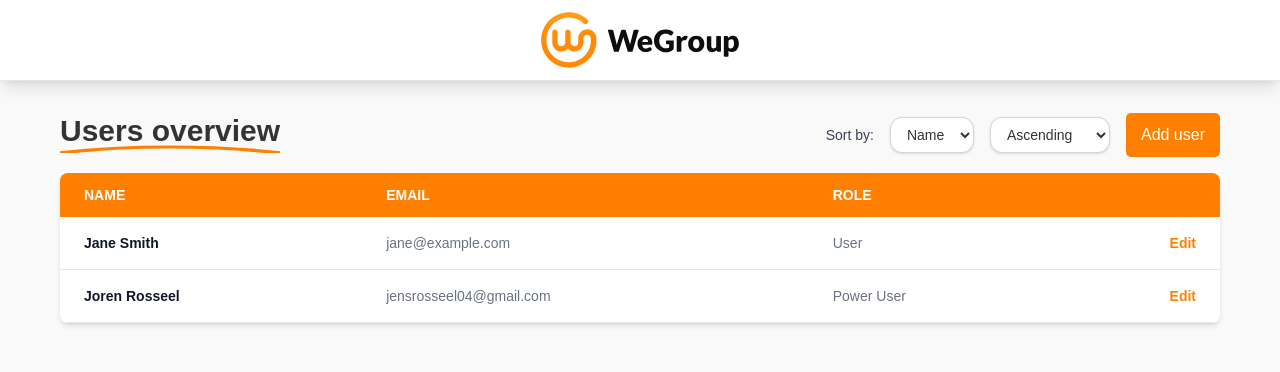
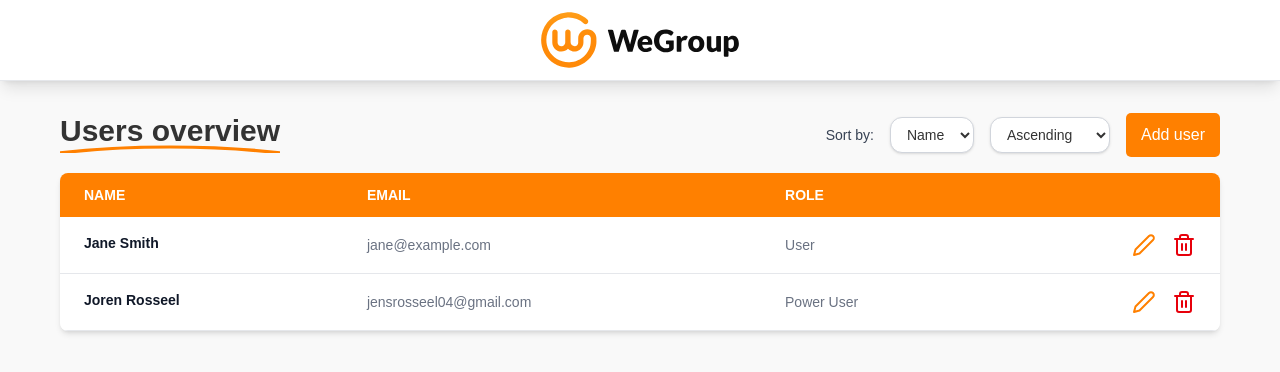
Before and after one commit to jensrosseel2/wg-assessment-jens, a React (Vite) app: page /users in a window 1280 px wide. Shown: the top 372 px of the page. Built offline with nearby package versions, Linux system fonts and the light colour scheme; data requests are answered from the project's data file.

Commit message:
user overview edit and delete icons

```diff
--- a/src/components/users/User.tsx
+++ b/src/components/users/User.tsx
@@ -1,4 +1,8 @@
+import { Edit2, Trash2 } from "react-feather";
 import { Link } from "react-router-dom";
+import { useState } from "react";
+import Modal from "../common/Modal";
+import DeleteUserModal from "./DeleteUserModal";
 
 export interface UserProps {
   id?: number;
@@ -8,7 +12,10 @@ export interface UserProps {
 }
 
 export default function User({ id, name, email, role }: UserProps) {
+  const [openDeleteModal, setOpenDeleteModal] = useState(false);
+
   return (
+    <>
       <tr className="bg-white border-b border-gray-200 hover:bg-gray-50">
         <Link to={`/users/${id}`}>
           <th scope="row" className="px-6 py-4 text-gray-900 whitespace-nowrap">
@@ -19,10 +26,20 @@ export default function User({ id, name, email, role }: UserProps) {
         <td className="px-6 py-4">{email}</td>
         <td className="px-6 py-4">{role}</td>
         <td className="px-6 py-4 text-right">
-        <Link to={`/users/edit/${id}`} className="font-semibold">
-          Edit
+          <div className="flex justify-end items-center space-x-4">
+            <Link to={`/users/edit/${id}`}>
+              <Edit2 className="text-[#ff8000] hover:cursor-pointer" />
             </Link>
+            <Trash2
+              className="text-red-600 hover:cursor-pointer"
+              onClick={() => setOpenDeleteModal(true)}
+            />
+          </div>
         </td>
       </tr>
+      <Modal open={openDeleteModal} onClose={() => setOpenDeleteModal(false)}>
+        <DeleteUserModal setOpenDeleteModal={setOpenDeleteModal} id={id ?? 0} />
+      </Modal>
+    </>
   );
 }
```
Lines whose indentation alone changed are shown as unchanged.
